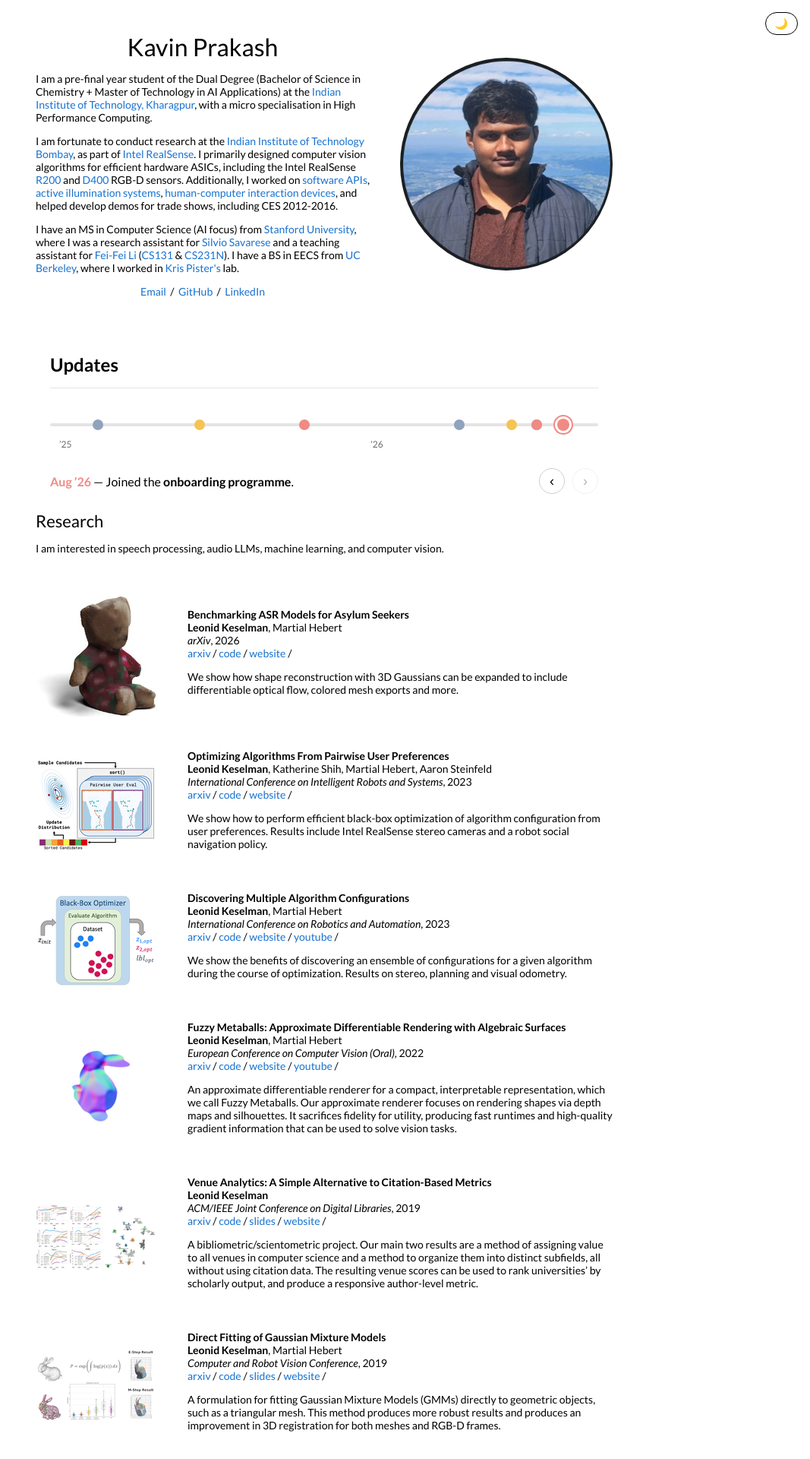
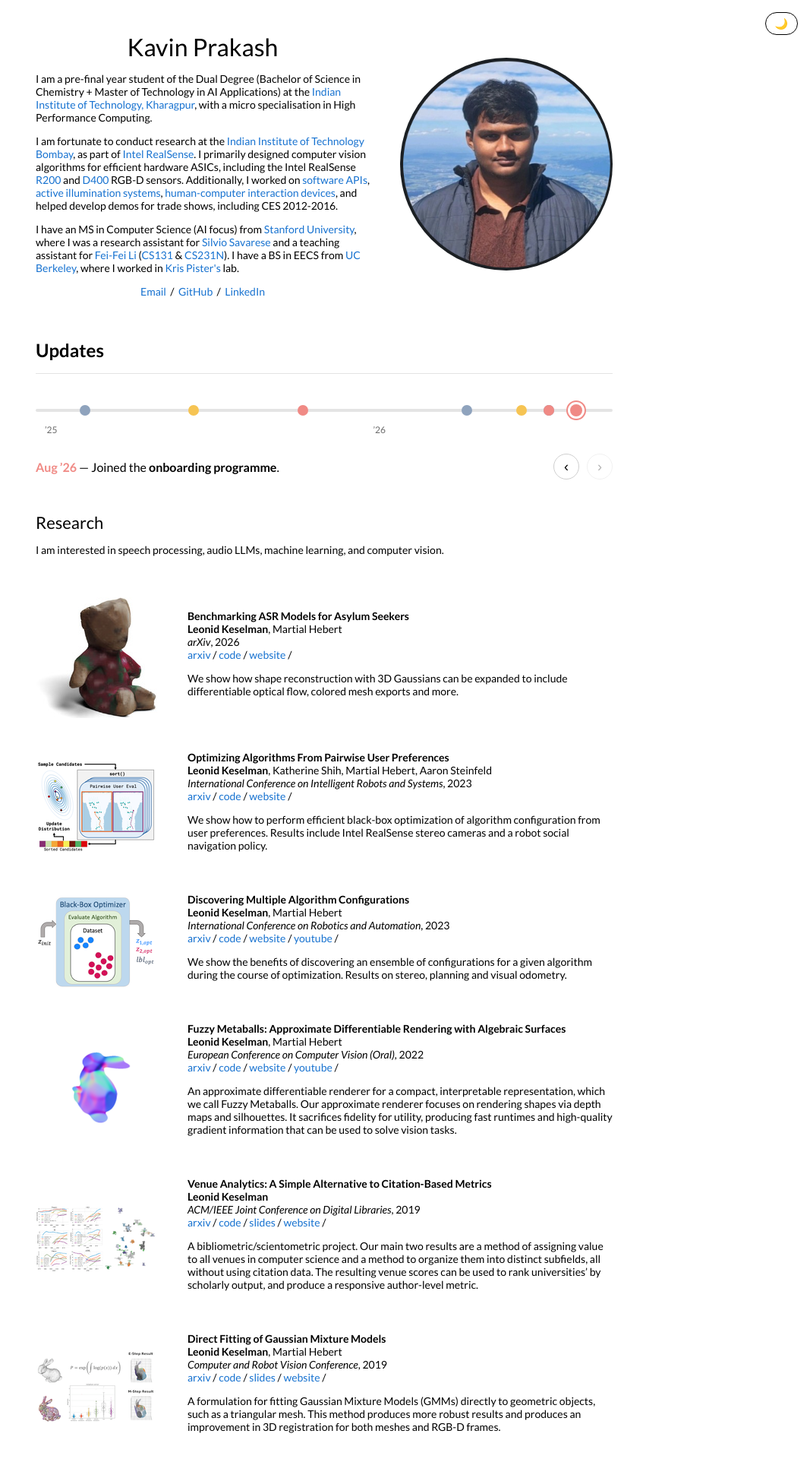
Before and after one commit to kavin0301p/kavin0301p.github.io, a Jekyll site: the page built from _posts/2023-08-28-3dgaussians.markdown, in a window 1280 px wide. Shown: the top 1920 px of the page at 76% size, without its empty margins (213-1280 px from the left). Built offline with Jekyll 4.4.1, drawn with Linux system fonts in a browser that asks for light colours.

Commit message:
Refactor layout to include updates and research sections

```diff
--- a/_layouts/default.html
+++ b/_layouts/default.html
@@ -108,9 +108,7 @@
           </tr>
         </table>
 
-        <table style="width:100%;border:0px;border-spacing:0px;border-collapse:separate;margin-right:auto;margin-left:auto;">
-          <tr>
-            <td style="padding:2.5%;width:100%;vertical-align:middle">
+        <!-- ===== Updates ===== -->
 <table style="width:100%;border:0px;border-spacing:0px;border-collapse:separate;margin-right:auto;margin-left:auto;">
   <tr>
     <td style="padding:2.5%;width:100%;vertical-align:middle">
@@ -133,6 +131,11 @@
     </td>
   </tr>
 </table>
+
+<!-- ===== Research ===== -->
+<table style="width:100%;border:0px;border-spacing:0px;border-collapse:separate;margin-right:auto;margin-left:auto;">
+  <tr>
+    <td style="padding:2.5%;width:100%;vertical-align:middle">
       <h2>Research</h2>
       <p>
         I am interested in speech processing, audio LLMs, machine learning, and computer vision.
```
Lines whose indentation alone changed are shown as unchanged.
